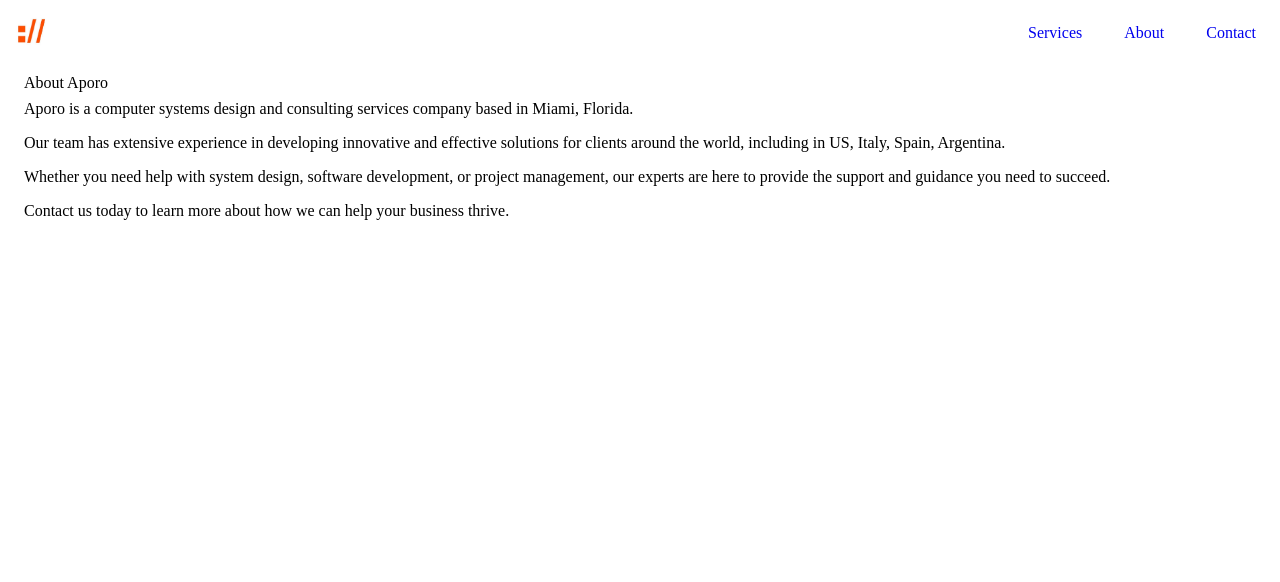
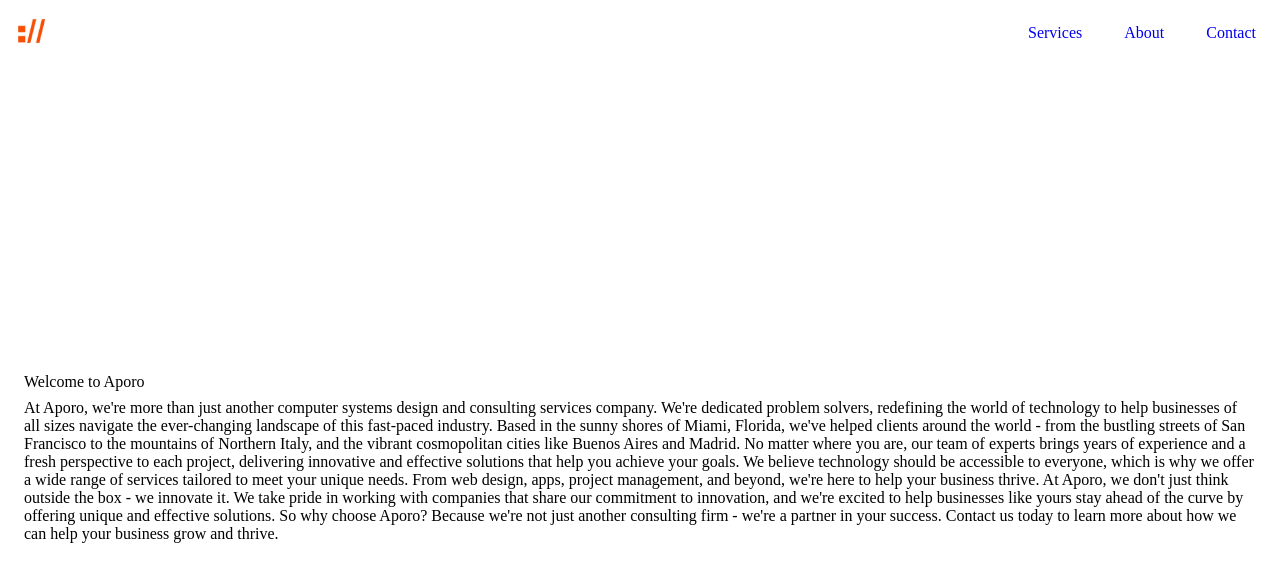
Before and after one commit to psurer/aporo_frontend, an Angular app in the folder aporo_ui/: page /about in a window 1280 px wide. Shown: the top 582 px of the page. Built offline with nearby package versions, Linux system fonts and the light colour scheme.

Commit message:
updating about text

```diff
--- a/aporo_ui/src/app/about/about.component.html
+++ b/aporo_ui/src/app/about/about.component.html
@@ -1,9 +1,24 @@
 <mat-card>
-    <mat-card-title>About {{ companyInfo.name }}</mat-card-title>
+    <mat-card-title>Welcome to Aporo </mat-card-title>
     <mat-card-content>
-      <p>Aporo is a computer systems design and consulting services company based in {{ companyInfo.location }}.</p>
-      <p>Our team has extensive experience in developing innovative and effective solutions for clients around the world, including in {{ companyInfo.clients.join(', ') }}.</p>
-      <p>Whether you need help with system design, software development, or project management, our experts are here to provide the support and guidance you need to succeed.</p>
-      <p>Contact us today to learn more about how we can help your business thrive.</p>
+      <p>
+        At Aporo, we're more than just another computer systems design and consulting services company.
+        We're dedicated problem solvers, redefining the world of technology to help businesses of all sizes
+        navigate the ever-changing landscape of this fast-paced industry.
+        Based in the sunny shores of Miami, Florida, we've helped clients around the world
+         - from the bustling streets of San Francisco to the mountains of Northern Italy, and the vibrant
+        cosmopolitan cities like Buenos Aires and Madrid. No matter where you are,
+        our team of experts brings years of experience and a fresh perspective to each project,
+         delivering innovative and effective solutions that help you achieve your goals.
+         We believe technology should be accessible to everyone, which is why we offer a wide range of services tailored to meet your unique needs.
+        From web design, apps, project management, and beyond, we're here to help your business thrive.
+
+        At Aporo, we don't just think outside the box - we innovate it.
+        We take pride in working with companies that share our commitment to innovation,
+        and we're excited to help businesses like yours stay ahead of the curve by offering unique and effective solutions.
+
+        So why choose Aporo?
+        Because we're not just another consulting firm - we're a partner in your success.
+        Contact us today to learn more about how we can help your business grow and thrive.</p>
     </mat-card-content>
   </mat-card>
--- a/aporo_ui/src/app/app.component.html
+++ b/aporo_ui/src/app/app.component.html
@@ -471,4 +471,8 @@
 </div> -->
 
 <app-navbar></app-navbar>
-<router-outlet></router-outlet>
+<nav>
+  <div class="main-app-content-container">
+    <router-outlet></router-outlet>
+  </div>
+</nav>
--- a/aporo_ui/src/app/app.module.ts
+++ b/aporo_ui/src/app/app.module.ts
@@ -1,5 +1,6 @@
 import { NgModule } from '@angular/core';
 import { BrowserModule } from '@angular/platform-browser';
+import { RouterModule, Routes } from '@angular/router';
 
 import { AppRoutingModule } from './app-routing.module';
 import { AppComponent } from './app.component';
--- a/aporo_ui/src/styles.scss
+++ b/aporo_ui/src/styles.scss
@@ -1 +1,18 @@
 /* You can add global styles to this file, and also import other style files */
+
+/* we will Center everything within the body element */
+.main-app-content-container {
+  display: flex;
+  flex-direction: column;
+  align-items: center;
+  justify-content: center;
+  min-height: 100vh; /* Set the minimum height of the container to the height of the viewport */
+}
+
+router-outlet {
+    height: 100%;
+    width: 100%;
+    display: flex;
+    justify-content: center;
+    align-items: center;
+  }
```
